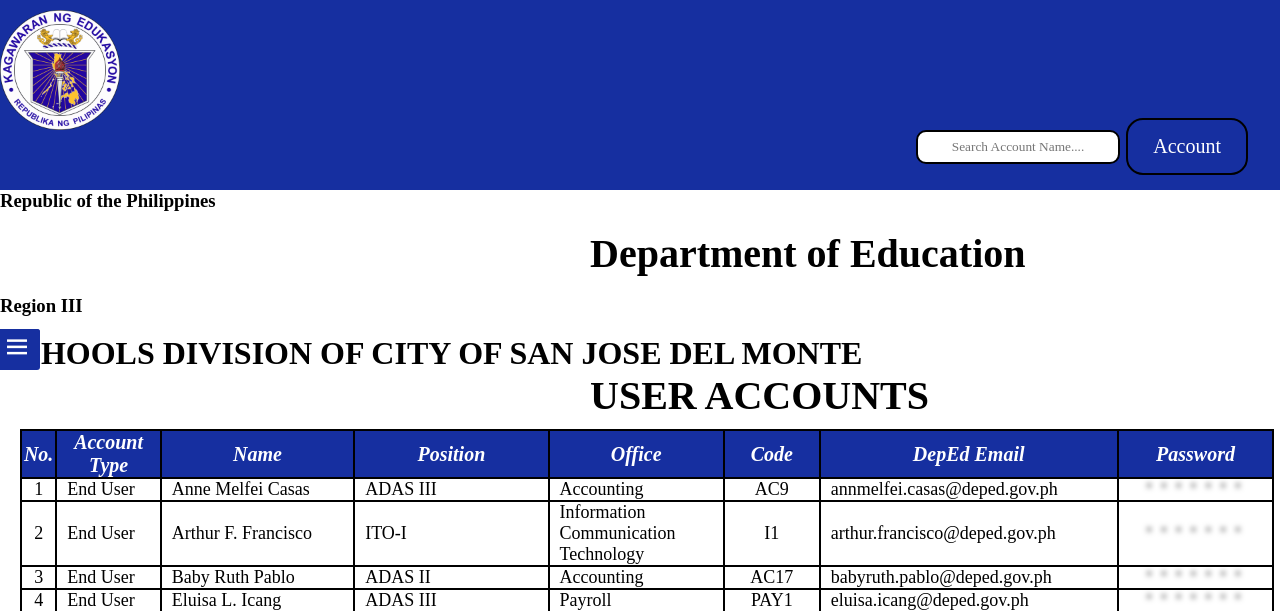
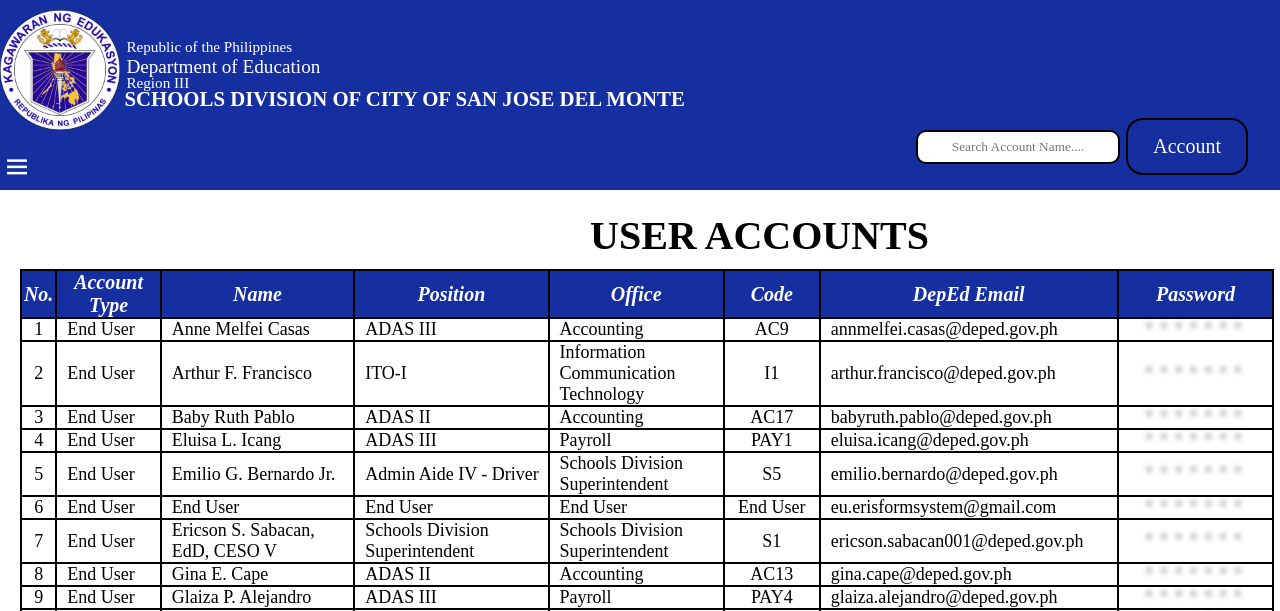
Before and after one commit to shcldrmrp-gh/depedcsjdm_RIS, a PHP site: page /Accounts_inventory.php in a window 1280 px wide. Shown: the top 611 px of the page. Run offline with PHP 8.4, Linux system fonts and the light colour scheme; data comes from the database, SQL or seed files in the repository; some libraries are stand-ins or nearby versions.

Commit message:
acct inv css

```diff
--- a/Accounts_inventory.css
+++ b/Accounts_inventory.css
@@ -4,11 +4,43 @@
     font-family: 'bookman old style';
 }
 
-
 header{
-    width: 100%;
     height: 190px;
     background-color: #162fa0;
+
+}
+
+.headerTitles{
+    margin-top: -2.5%;
+    margin-left: .5%;
+}
+
+.headerTitles h1{
+    font-size: 130%;
+    color: white;
+    position: absolute;
+    margin-top: -125px;
+    margin-left: 118px;
+
+}
+
+.headerTitles h2{
+    font-size: 120%;
+    color: white;
+    position: absolute;
+    margin-top: -120px;
+    margin-left: 120px;
+    font-weight: 100;
+
+}
+
+.headerTitles h3{
+    font-size: 95%;
+    color: white;
+    position: absolute;
+    margin-top: -120px;
+    margin-left: 120px;
+    font-weight: 100;
 
 }
 
@@ -39,7 +71,7 @@
     height: 81.7%;
     width: 270px;
     position: absolute;
-    margin-top: -100px;
+    margin-top: -120px;
     background: #162fa0;
     z-index: 1;
     transition: transform 0.5s;
```
